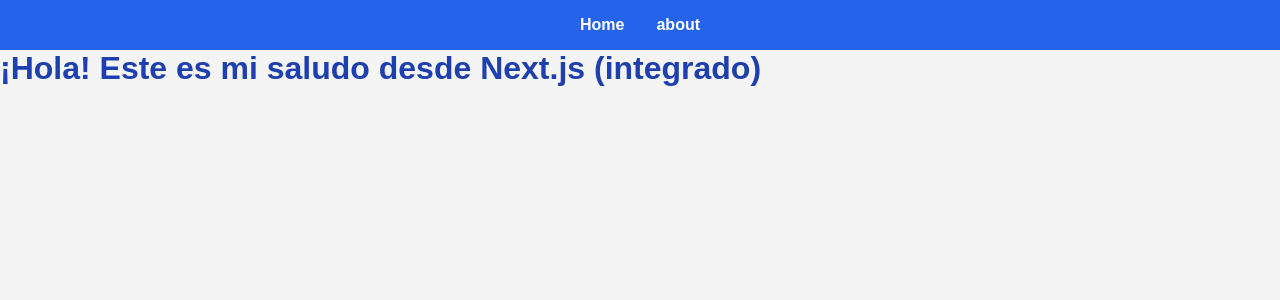
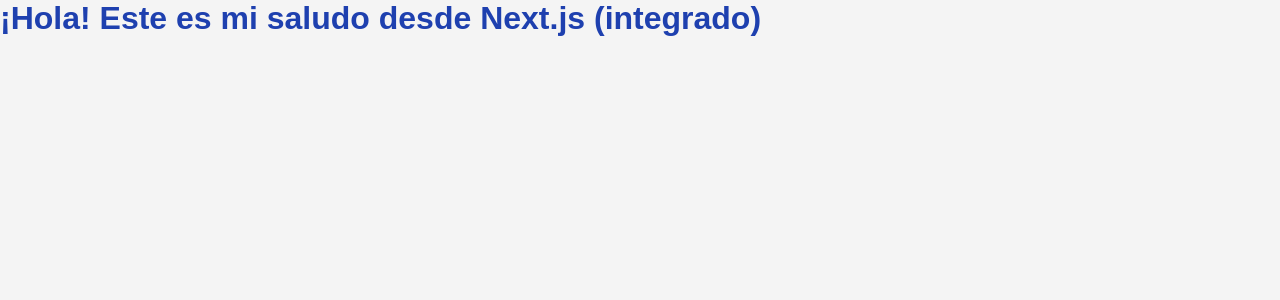
Before and after one commit to MrDriming/m4-hola-next, a Next.js app: page / in a window 1280 px wide. Shown: the top 300 px of the page. Built offline with nearby package versions, Linux system fonts and the light colour scheme.

Commit message:
modificacion para vercel

```diff
--- a/app/layout.tsx
+++ b/app/layout.tsx
@@ -4,14 +4,11 @@
 export default function RootLayout({
   children,
 }: {
-  children: React.ReactNode;
+  children: React.ReactNode
 }) {
   return (
     <html lang="es">
-      <body>
-        <Header />
-        {children}
-      </body>
+      <body>{children}</body>
     </html>
-  );
+  )
 }
```
